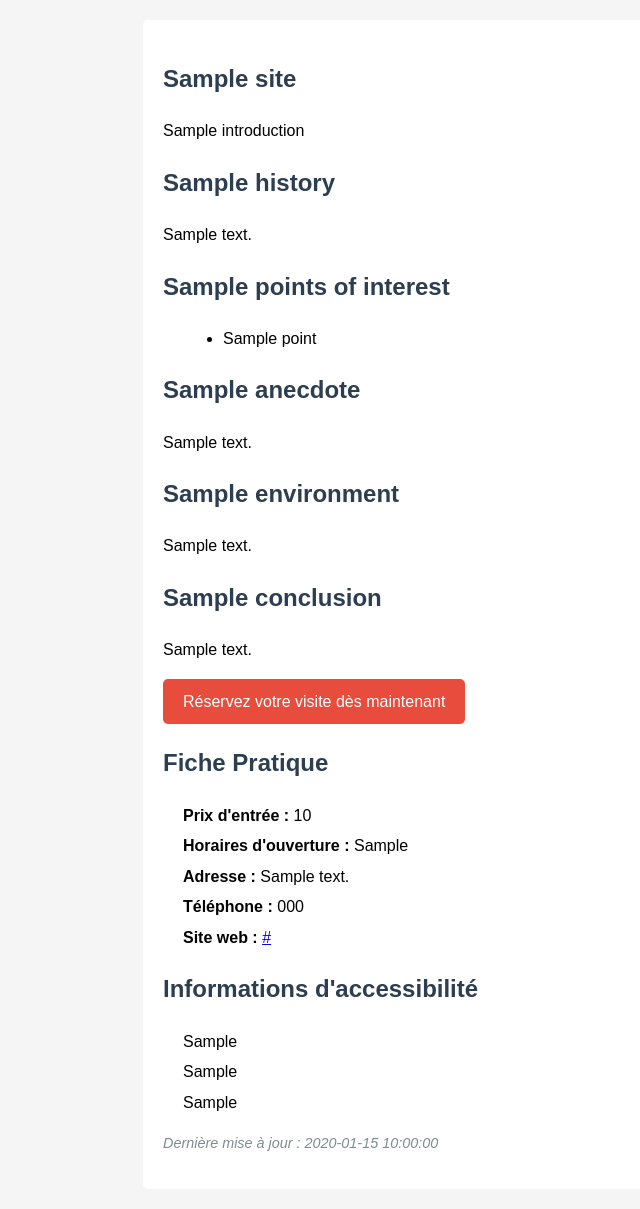
After one commit to Nayskoll/supermaps2.0, a Flask app: template templates/site_detail.html in a window 1280 px wide. The commit adds this page. Shown: the whole page, without its empty margins (77-717 px from the left). Run offline with Flask 3, Linux system fonts and the light colour scheme; the template is opened without the code that fills it: most values are stand-ins (such as "Sample title", 1, 10 or a date in 2020).

Commit message:
adding popin with details on sites with dedicated html page, new script on flask and new json. Use prompt file to create new touristic spots on the json file.

```diff
--- a/app.py
+++ b/app.py
@@ -1,8 +1,10 @@
-from flask import Flask, render_template, request, jsonify
+from flask import Flask, render_template, request, jsonify, abort
 import pandas as pd
 import json
 from dotenv import load_dotenv
 import os
+from slugify import slugify
+
 
 app = Flask(__name__)
 
@@ -73,5 +75,21 @@ def update_activities():
     # Return the activities as a JSON response
     return jsonify({'activities': activities})
 
+
+
+
+# Charger les données JSON
+with open('tourist_sites.json', 'r', encoding='utf-8') as f:
+    tourist_sites = json.load(f)
+
+@app.route('/site/<site_slug>')
+def site_detail(site_slug):
+    site = tourist_sites.get(site_slug)
+    if site:
+        return render_template('site_detail.html', site=site)
+    else:
+        abort(404)
+
+
 if __name__ == '__main__':
     app.run(debug=True)
--- a/paris_activities_high_touristic.csv
+++ b/paris_activities_high_touristic.csv
@@ -1,13 +1,17 @@
 name,description,image_url,chill_score,touristic_score,cultural_score,must_do_score,family_friendly_score,large_group_friendly_score,couple_friendly_score,small_group_friendly_score,budget,average_duration_hours,latitude,longitude
-Tour Eiffel,Visitez l'emblématique Tour Eiffel et profitez d'une vue imprenable sur Paris.,tour_eiffel.png,7,10,8,10,9,8,9,7,6,1,48.858844,2.294351
+Tour Eiffel,Visitez l'emblématique Tour Eiffel et profitez d'une vue imprenable sur Paris.,tour_eiffel.png,7,10,8,10,9,8,9,7,6,1,48.858370,2.294481
 Louvre Museum,Explorez l'un des plus grands musées du monde avec des œuvres d'art célèbres comme la Mona Lisa.,louvre_museum.png,5,10,10,10,8,7,8,6,7,4,48.860611,2.337644
-Seine River Cruise,Profitez d'une croisière relaxante sur la Seine et admirez les monuments emblématiques de Paris.,seine_river_cruise.png,8,9,7,9,9,8,10,8,5,2,48.856614,2.3522219
+Seine River Cruise,Profitez d'une croisière relaxante sur la Seine et admirez les monuments emblématiques de Paris.,seine_river_cruise.png,8,9,7,9,9,8,10,8,5,2,48.858374,2.294481
 Notre-Dame Cathedral,Découvrez l'architecture gothique de la cathédrale Notre-Dame de Paris.,notre_dame_cathedral.png,6,10,10,9,7,7,8,7,4,1,48.852968,2.349902
-Montmartre Walking Tour,Explorez le quartier artistique de Montmartre avec ses rues pavées et son ambiance bohème.,montmartre_walking_tour.png,7,9,8,8,6,7,9,8,5,4,48.886707,2.343104
-Champs-Élysées,Promenez-vous sur l'avenue des Champs-Élysées et découvrez les boutiques de luxe et cafés.,champs_elysees.png,7,10,7,9,8,8,9,8,6,4,48.866667,2.311667
+Montmartre Walking Tour,Explorez le quartier artistique de Montmartre avec ses rues pavées et son ambiance bohème.,montmartre_walking_tour.png,7,9,8,8,6,7,9,8,5,4,48.886706,2.343065
+Champs-Élysées,Promenez-vous sur l'avenue des Champs-Élysées et découvrez les boutiques de luxe et cafés.,champs_elysees.png,7,10,7,9,8,8,9,8,6,4,48.869556,2.307266
 Palace of Versailles,"Visitez l'opulent château de Versailles, ancienne résidence des rois de France.",palace_of_versailles.png,6,10,10,10,8,7,8,7,7,4,48.804865,2.120355
 Arc de Triomphe,Montez au sommet de l'Arc de Triomphe pour une vue panoramique sur Paris.,arc_de_triomphe.png,6,10,8,9,7,7,8,7,5,4,48.873792,2.295028
-Sainte-Chapelle,"Admirez les magnifiques vitraux de la Sainte-Chapelle, un joyau de l'architecture gothique.",sainte_chapelle.png,6,9,10,8,6,6,7,7,4,2,48.855438,2.345169
+Sainte-Chapelle,"Admirez les magnifiques vitraux de la Sainte-Chapelle, un joyau de l'architecture gothique.",sainte_chapelle.png,6,9,10,8,6,6,7,7,4,2,48.855438,2.344863
+Moulin Rouge Show,Assistez à un spectacle de cabaret au légendaire Moulin Rouge.,moulin_rouge_show.png,7,9,7,8,5,8,10,8,8,4,48.884123,2.332222
+Paris Catacombs,"Explorez les ossuaires souterrains de Paris, une expérience unique et fascinante.",paris_catacombs.png,5,9,8,8,4,6,7,7,5,2,48.833853,2.332366
+Musée d'Orsay,Découvrez la plus grande collection au monde d'œuvres impressionnistes et post-impressionnistes.,musee_dorsay.png,6,10,10,9,7,6,8,7,7,3,48.860006,2.326595
+Sacré-Cœur Basilica,"Visitez la basilique emblématique de Montmartre, offrant une vue imprenable sur Paris.",sacre_coeur_basilica.png,7,10,9,9,8,7,9,8,4,1,48.886706,2.343065
 Moulin Rouge Show,Assistez à un spectacle de cabaret au légendaire Moulin Rouge.,moulin_rouge_show.png,7,9,7,8,5,8,10,8,8,4,48.884123,2.332558
 Paris Catacombs,"Explore the underground ossuaries of Paris, a unique and haunting experience.",paris_catacombs.png,5,9,8,8,4,6,7,7,5,2,48.833937,2.332302
 Musée d'Orsay,Discover the world's largest collection of impressionist and post-impressionist masterpieces.,musee_dorsay.png,6,10,10,9,7,6,8,7,7,3,48.86002,2.326565
--- /dev/null
+++ b/templates/site_detail.html
@@ -0,0 +1,115 @@
+<!DOCTYPE html>
+<html lang="fr">
+<head>
+    <meta charset="UTF-8">
+    <title>{{ site.name }} - Fiche Touristique</title>
+    <style>
+        /* Styles CSS pour améliorer la présentation */
+        body {
+            font-family: Arial, sans-serif;
+            line-height: 1.6;
+            margin: 20px;
+            background-color: #f5f5f5;
+        }
+        h1, h2 {
+            color: #2c3e50;
+        }
+        .site-touristique {
+            max-width: 800px;
+            margin: auto;
+            background-color: #fff;
+            padding: 20px;
+            border-radius: 5px;
+        }
+        .call-to-action a {
+            display: inline-block;
+            padding: 10px 20px;
+            background-color: #e74c3c;
+            color: #fff;
+            text-decoration: none;
+            border-radius: 5px;
+        }
+        .call-to-action a:hover {
+            background-color: #c0392b;
+        }
+        ul {
+            list-style-type: disc;
+            margin-left: 20px;
+        }
+        .fiche-pratique ul, .accessibilite ul {
+            list-style-type: none;
+            padding: 0;
+        }
+        .fiche-pratique li, .accessibilite li {
+            margin-bottom: 5px;
+        }
+        .updated-at {
+            font-size: 0.9em;
+            color: #7f8c8d;
+        }
+    </style>
+</head>
+<body>
+<article class="site-touristique">
+    <h1>{{ site.name }}</h1>
+
+    <section class="introduction">
+        <p>{{ site.introduction }}</p>
+    </section>
+
+    <section class="histoire">
+        <h2>{{ site.history.title }}</h2>
+        <p>{{ site.history.content }}</p>
+    </section>
+
+    <section class="points-interet">
+        <h2>{{ site.points_of_interest.title }}</h2>
+        <ul>
+            {% for point in site.points_of_interest.content %}
+            <li>{{ point | safe }}</li>
+            {% endfor %}
+        </ul>
+    </section>
+
+    <section class="anecdotes">
+        <h2>{{ site.anecdotes.title }}</h2>
+        <p>{{ site.anecdotes.content }}</p>
+    </section>
+
+    <section class="exterieur">
+        <h2>{{ site.environment.title }}</h2>
+        <p>{{ site.environment.content }}</p>
+    </section>
+
+    <section class="conclusion">
+        <h2>{{ site.conclusion.title }}</h2>
+        <p>{{ site.conclusion.content }}</p>
+        {% if site.conclusion.call_to_action %}
+        <p class="call-to-action"><a href="{{ site.conclusion.call_to_action }}">Réservez votre visite dès maintenant</a></p>
+        {% endif %}
+    </section>
+
+    <section class="fiche-pratique">
+        <h2>Fiche Pratique</h2>
+        <ul>
+            <li><strong>Prix d'entrée :</strong> {{ site.practical_info.entry_fee }}</li>
+            <li><strong>Horaires d'ouverture :</strong> {{ site.practical_info.opening_hours }}</li>
+            <li><strong>Adresse :</strong> {{ site.practical_info.address }}</li>
+            <li><strong>Téléphone :</strong> {{ site.practical_info.phone }}</li>
+            <li><strong>Site web :</strong> <a href="{{ site.practical_info.website }}">{{ site.practical_info.website }}</a></li>
+        </ul>
+    </section>
+
+    <section class="accessibilite">
+        <h2>Informations d'accessibilité</h2>
+        <ul>
+            <li>{{ site.accessibility.mobility_info }}</li>
+            <li>{{ site.accessibility.audio_guides }}</li>
+            <li>{{ site.accessibility.health_measures }}</li>
+        </ul>
+    </section>
+
+    <p class="updated-at"><em>Dernière mise à jour : {{ site.updated_at }}</em></p>
+</article>
+</body>
+</html>
```
Also changed, not shown: templates/results.html (+81 -0 lines), test_json.py (added, +9 -0 lines), tourist_sites.json (added, +132 -0 lines), 1 other file.
